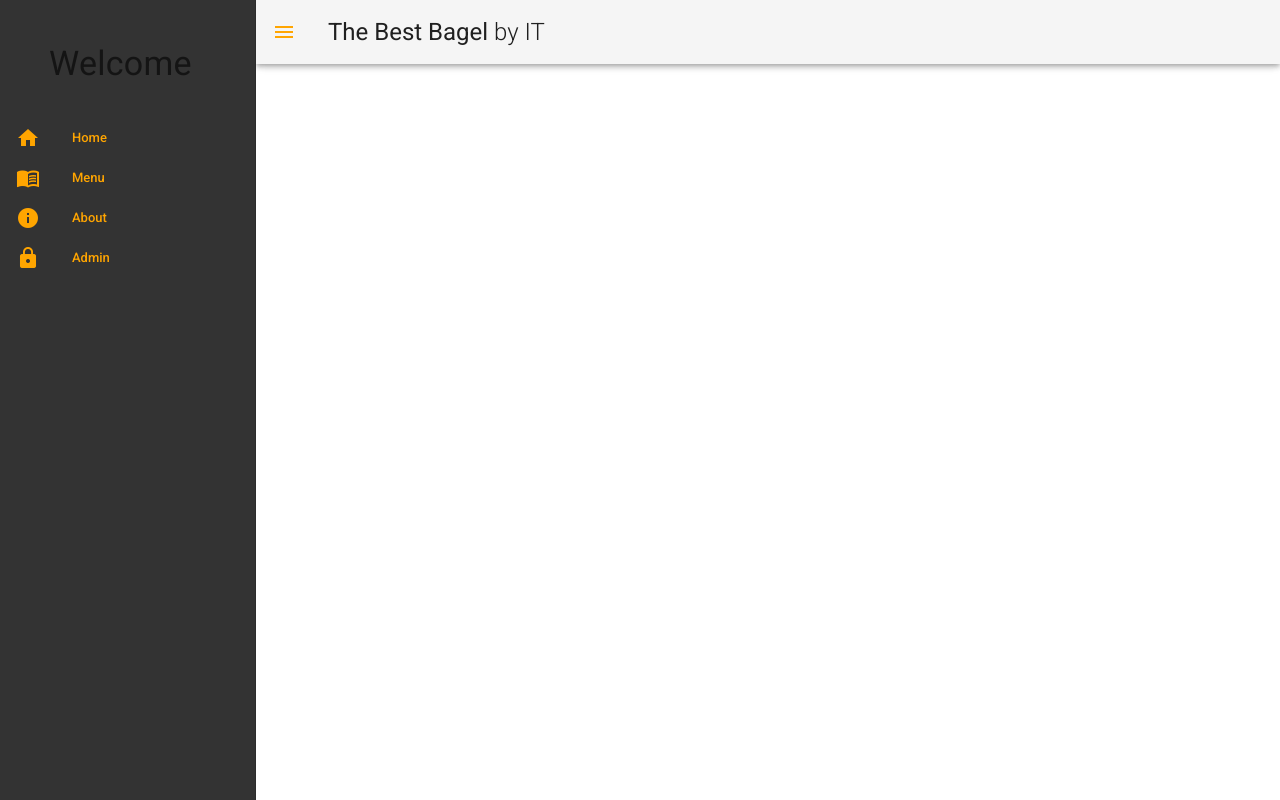
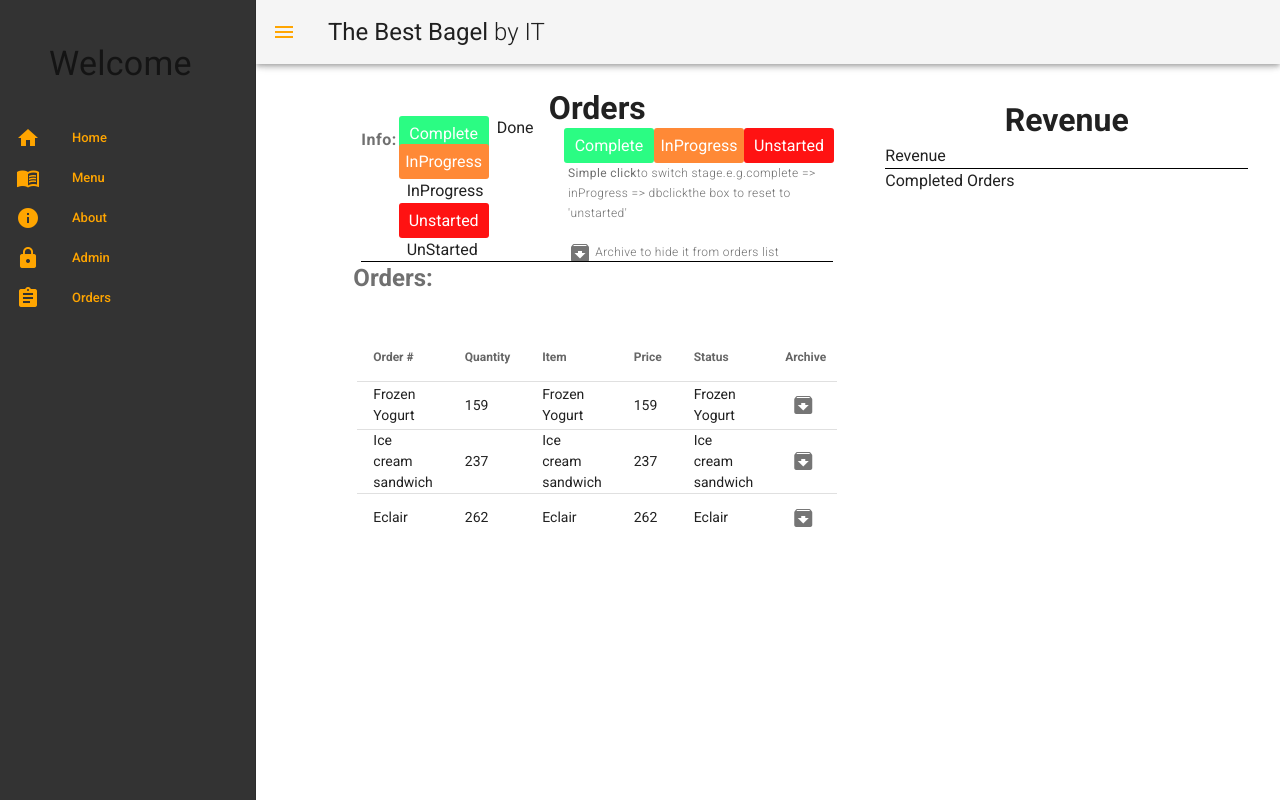
Before and after one commit to KickButtowski80/bagelshop, a Vue app: page /orders in a window 1280 px wide. Built offline with nearby package versions, Linux system fonts and the light colour scheme.

Commit message:
setuped left panel of order page

```diff
--- a/src/App.vue
+++ b/src/App.vue
@@ -1,5 +1,6 @@
 <template>
   <v-app id="app">
+
     <DrawerMenu />
     <v-content>
       <router-view></router-view>
--- a/src/components/DrawerMenu.vue
+++ b/src/components/DrawerMenu.vue
@@ -41,7 +41,8 @@ export default {
       { text: "Home", icon: "home", link: "/" },
       { text: "Menu", icon: "menu_book", link: "/menu" },
       { text: "About", icon: "info", link: "/about" },
-      { text: 'Admin', icon: 'lock', link: '/admin'}
+      { text: 'Admin', icon: 'lock', link: '/admin'},
+      { text: 'Orders', icon: 'assignment', link: '/orders'}
     ]
   })
 };
--- /dev/null
+++ b/src/components/Orders/leftTableOrders.vue
@@ -0,0 +1,147 @@
+<template>
+  <div>
+    <h1 align="center">{{ title }}</h1>
+    <v-row>
+      <v-col cols="12" md="1" class="pa-2">
+        <p class="font-weight-bold body-1 pl-1 darkgrey--text">Info:</p>
+      </v-col>
+      <v-col cols="12" md="4" class="pa-2 pl-5" id="rowsButtons">
+        <v-row>
+          <div
+            class="d-flex align-center justify-center complete status_box white--text"
+          >
+            Complete
+          </div>
+          <span class="pl-2">Done</span>
+        </v-row>
+        <v-row>
+          <div
+            class="d-flex align-center justify-center inprogress status_box white--text"
+          >
+            InProgress
+          </div>
+          <span class="pl-2">InProgress</span>
+        </v-row>
+        <v-row>
+          <div
+            class="d-flex align-center justify-center incomplete status_box white--text"
+          >
+            Unstarted
+          </div>
+          <span class="pl-2">UnStarted</span>
+        </v-row>
+      </v-col>
+      <v-col cols="12" md="7" class="pa-2 pl-2" id="rightButtons">
+        <div
+          class="d-flex align-center justify-center complete status_box white--text"
+        >
+          Complete
+        </div>
+        <div
+          class="d-flex align-center justify-center inprogress status_box white--text"
+        >
+          InProgress
+        </div>
+        <div
+          class="d-flex align-center justify-center incomplete status_box white--text"
+        >
+          Unstarted
+        </div>
+        <p class="font-weight-light caption pl-1 darkgrey--text">
+          <b>Simple click</b>to switch stage.e.g.complete => inProgress =>
+          dbclickthe box to reset to 'unstarted'
+        </p>
+        <span class="font-weight-light caption pl-1 darkgrey--text">
+          <v-icon>archive</v-icon>
+          Archive to hide it from orders list
+        </span>
+      </v-col>
+    </v-row>
+    <v-divider color="black"></v-divider>
+    <v-row>
+      <v-col class="font-weight-bold headline pl-1 mb-5 darkgrey--text"
+        >Orders:</v-col
+      >
+    </v-row>
+    <v-row class="pa-2 ">
+      <v-simple-table>
+        <template v-slot:default>
+          <thead>
+            <tr>
+              <th class="text-left">Order #</th>
+              <th class="text-left">Quantity</th>
+              <th class="text-left">Item</th>
+              <th class="text-left">Price</th>
+              <th class="text-left">Status</th>
+              <th class="text-left">Archive</th>
+              <th class="text-left">Remove</th>
+            </tr>
+          </thead>
+          <tbody>
+            <tr v-for="item in desserts" :key="item.name">
+              <td>{{ item.name }}</td>
+              <td>{{ item.calories }}</td>
+              <td>{{ item.name }}</td>
+              <td>{{ item.calories }}</td>
+              <td>{{ item.name }}</td>
+              <td>
+                <v-btn icon>
+                  <v-icon>archive</v-icon>
+                </v-btn>
+              </td>
+              <td>
+                <v-btn icon>
+                  <v-icon>delete</v-icon>
+                </v-btn>
+              </td>
+            </tr>
+          </tbody>
+        </template>
+      </v-simple-table>
+    </v-row>
+  </div>
+</template>
+
+<script>
+export default {
+  name: "LeftTableOrders",
+  data() {
+    return {
+      title: "Orders",
+      desserts: [
+        {
+          name: "Frozen Yogurt",
+          calories: 159,
+        },
+        {
+          name: "Ice cream sandwich",
+          calories: 237,
+        },
+        {
+          name: "Eclair",
+          calories: 262,
+        },
+      ],
+    };
+  },
+};
+</script>
+
+<style lang="scss" scoped>
+#rightButtons div {
+  display: inline-flex !important;
+}
+#rowsButtons .row:first-child {
+  height: 3.5vh;
+}
+#rowsButtons .row:last-child {
+  height: 5vh;
+}
+.status_box {
+  height: 35px;
+  width: 90px;
+  font-size: 16px;
+  border-radius: 3px;
+  color: gray;
+}
+</style>
--- /dev/null
+++ b/src/components/Orders/rightTableOrders.vue
@@ -0,0 +1,24 @@
+<template>
+  <v-container>
+    <h1 align="center">{{ title }}</h1>
+    <v-row>
+      <v-col>Revenue</v-col>
+    </v-row>
+    <v-divider color="black"></v-divider>
+    <v-row>
+      <v-col>Completed Orders</v-col>
+    </v-row>
+  </v-container>
+</template>
+
+<script>
+export default {
+  data() {
+    return {
+      title: "Revenue",
+    };
+  },
+};
+</script>
+
+<style lang="scss" scoped></style>
--- a/src/plugins/vuetify.js
+++ b/src/plugins/vuetify.js
@@ -20,7 +20,6 @@ export default new Vuetify({
                 inprogress: '#FF8936',
                 incomplete: '#FF1212',
                 lightgrey: '#cacaca'
-
             }
         }
     }
--- a/src/router/index.js
+++ b/src/router/index.js
@@ -1,41 +1,48 @@
-import Vue from 'vue'
-import VueRouter from 'vue-router'
-import Home from '../views/Home.vue'
-import Menu from '../views/Menu.vue'
-import Admin from '../views/Admin.vue'
+import Vue from "vue";
+import VueRouter from "vue-router";
+import Home from "../views/Home.vue";
+import Menu from "../views/Menu.vue";
+import Admin from "../views/Admin.vue";
+import Orders from '../views/Orders.vue';
 
-Vue.use(VueRouter)
+Vue.use(VueRouter);
 
-  const routes = [
+const routes = [
   {
-    path: '/',
-    name: 'Home',
-    component: Home
+    path: "/",
+    name: "Home",
+    component: Home,
   },
   {
-    path: '/menu',
-    name: 'Menu',
-    component: Menu
+    path: "/menu",
+    name: "Menu",
+    component: Menu,
   },
   {
-    path: '/admin',
-    name: 'Admin',
-    component: Admin
+    path: "/admin",
+    name: "Admin",
+    component: Admin,
   },
   {
-    path: '/about',
-    name: 'About',
+    path: "/orders",
+    name: "Orders",
+    component: Orders,
+  },
+  {
+    path: "/about",
+    name: "About",
     // route level code-splitting
     // this generates a separate chunk (about.[hash].js) for this route
     // which is lazy-loaded when the route is visited.
-    component: () => import(/* webpackChunkName: "about" */ '../views/About.vue')
-  }
-]
+    component: () =>
+      import(/* webpackChunkName: "about" */ "../views/About.vue"),
+  },
+];
 
 const router = new VueRouter({
-  mode: 'history',
+  mode: "history",
   base: process.env.BASE_URL,
-  routes
-})
+  routes,
+});
 
-export default router
+export default router;
--- a/src/views/Menu.vue
+++ b/src/views/Menu.vue
@@ -2,12 +2,12 @@
   <v-container>
     <v-row>
       <v-col md="5" offset-md="1">
-        <div class="pa-2 ">
+        <div class="pa-2">
             <left-table></left-table>
         </div>
       </v-col>
       <v-col md="4" offset-md="1">
-        <div class="pa-2 ">
+        <div class="pa-2">
             <right-table></right-table>
         </div>
       </v-col>
@@ -28,7 +28,4 @@ export default {
 </script>
 
 <style lang="scss" scoped>
-.info {
-  border: 1px black solid;
-}
 </style>
--- /dev/null
+++ b/src/views/Orders.vue
@@ -0,0 +1,30 @@
+<template>
+  <v-container>
+    <v-row>
+      <v-col md="6" xs="6" offset-md="1">
+        <div class="pa-2 ">
+          <left-table></left-table>
+        </div>
+      </v-col>
+      <v-col md="5" xs="5" offset-md="">
+        <div class="pa-2 ">
+          <right-table></right-table>
+        </div>
+      </v-col>
+    </v-row>
+  </v-container>
+</template>
+<script>
+import leftTableOrders from "../components/Orders/leftTableOrders";
+import rightTableOrders from "../components/Orders/rightTableOrders";
+export default {
+  name: "Orders",
+  components: {
+    "left-table": leftTableOrders,
+    "right-table": rightTableOrders,
+  },
+  data() {
+    return {};
+  },
+};
+</script>
```
Also changed, not shown: public/index.html (line endings or trailing spaces).
